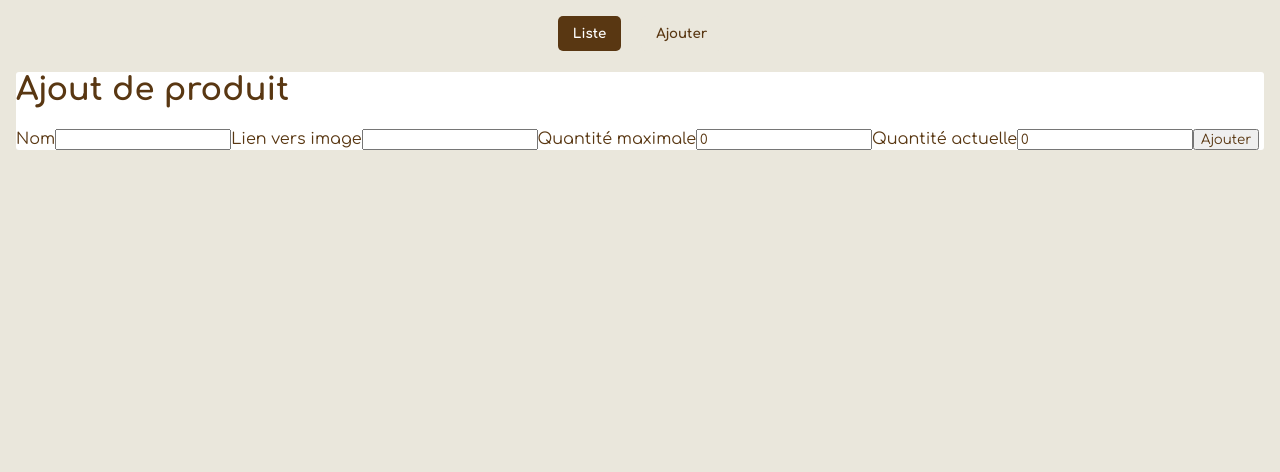
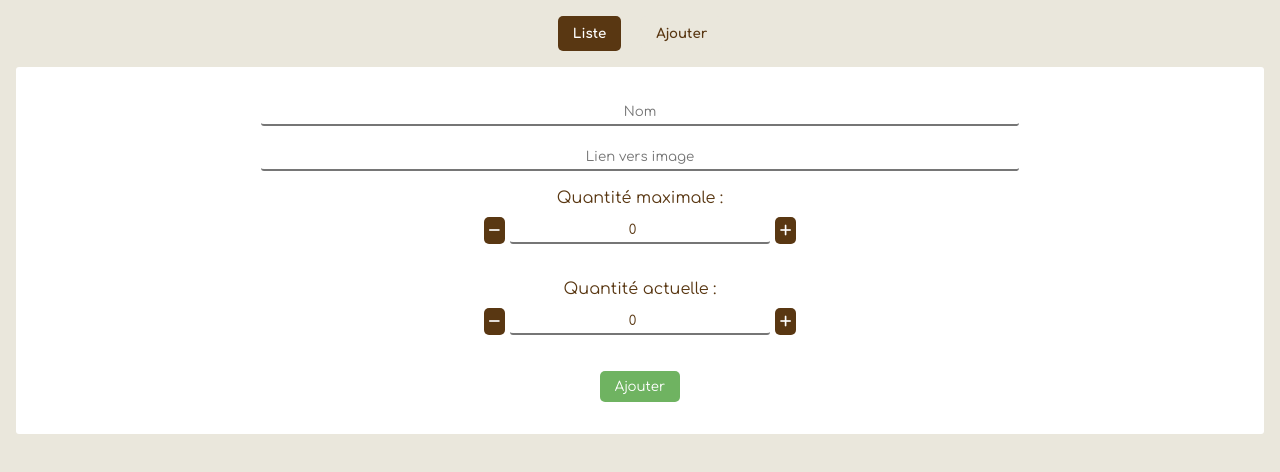
Before and after one commit to ThomasBerranger/Colocourse, a Vue app: page /add in a window 1280 px wide. Shown: the top 472 px of the page. Built offline with nearby package versions, Linux system fonts and the light colour scheme; no server answers; sample sign-in values are in the browser's storage.

Commit message:
add form front updated

```diff
--- a/src/views/AddView.vue
+++ b/src/views/AddView.vue
@@ -1,15 +1,26 @@
 <template>
-  <h1>Ajout de produit</h1>
   <form @submit.prevent="handleSubmit()">
-    <label for="name">Nom</label>
-    <input v-model="name" type="text" name="name" autocomplete="off" />
-    <label for="image-link">Lien vers image</label>
-    <input v-model="imageLink" type="image-link" autocomplete="off" />
-    <label for="maxQuantity">Quantité maximale</label>
-    <input v-model="maxQuantity" type="number" name="maxQuantity">
-    <label for="currentQuantity">Quantité actuelle</label>
-    <input v-model="currentQuantity" type="number" name="currentQuantity">
-    <button>Ajouter</button>
+    <input v-model="name" class="large-input" type="text" name="name" autocomplete="off" placeholder="Nom" />
+    <br>
+    <br>
+    <input v-model="imageLink" class="large-input" type="image-link" autocomplete="off" placeholder="Lien vers image"/>
+    <br>
+    <br>
+    <label for="maxQuantity">Quantité maximale :</label>
+    <div class="quantity-container">
+      <button @click="maxQuantity -= 1" type="button"><i class="fa-solid fa-minus"></i></button>
+      <input v-model="maxQuantity" class="small-input" type="number" name="maxQuantity">
+      <button @click="maxQuantity += 1" type="button"><i class="fa-solid fa-plus"></i></button>
+    </div>
+    <br><br>
+    <label for="currentQuantity">Quantité actuelle :</label>
+    <div class="quantity-container">
+      <button @click="currentQuantity -= 1" type="button"><i class="fa-solid fa-minus"></i></button>
+      <input v-model="currentQuantity" class="small-input" type="number" name="currentQuantity">
+      <button @click="currentQuantity += 1" type="button"><i class="fa-solid fa-plus"></i></button>
+    </div>
+    <br><br>
+    <button class="add-button">Ajouter</button>
   </form>
 </template>
 
@@ -52,6 +63,45 @@ export default {
 }
 </script>
 
-<style>
+<style lang="scss" scoped>
+form {
+  text-align: center;
+  padding: 4vh 0;
+}
+.quantity-container {
+  display: flex;
+  justify-content: center;
+  margin-top: 10px;
+}
+input {
+  padding: 5px;
+  text-align: center;
+  border-radius: 3px;
+  border-top: none;
+  border-right: none;
+  border-left: none;
+  &.large-input {
+    width: 60%;
+  }
+  &.small-input {
+    width: 20%;
+  }
+}
+button {
+  margin: 0 5px;
+  padding: 0 5px;
+  background-color: #593712;
+  border: none;
+  border-radius: 5px;
+  color: white;
 
+  &.add-button {
+    padding: 8px 15px;
+    background-color: rgb(111, 179, 97);
+  }
+
+  & > i {
+    color: white;
+  }
+}
 </style>
```
Also changed, not shown: 1 other file (tests, documents, lock files or other folders).
